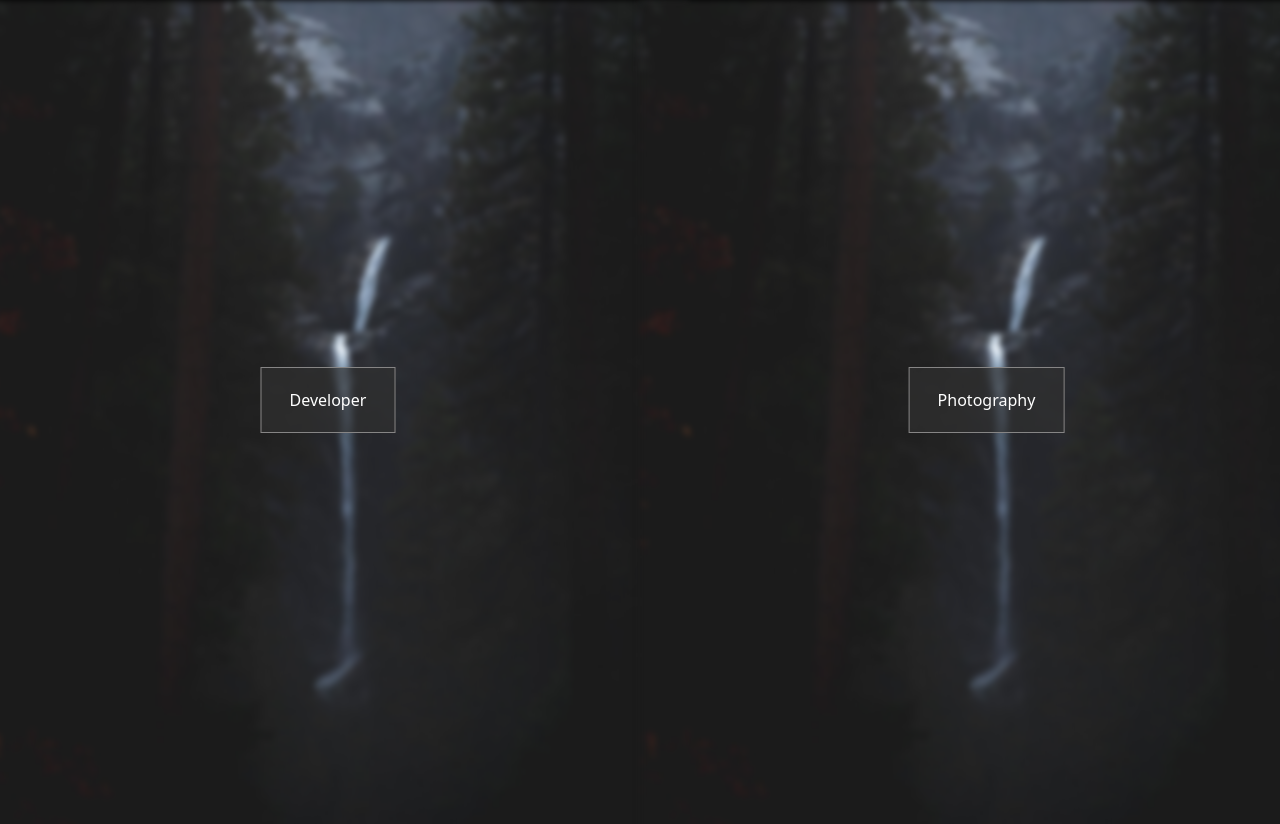
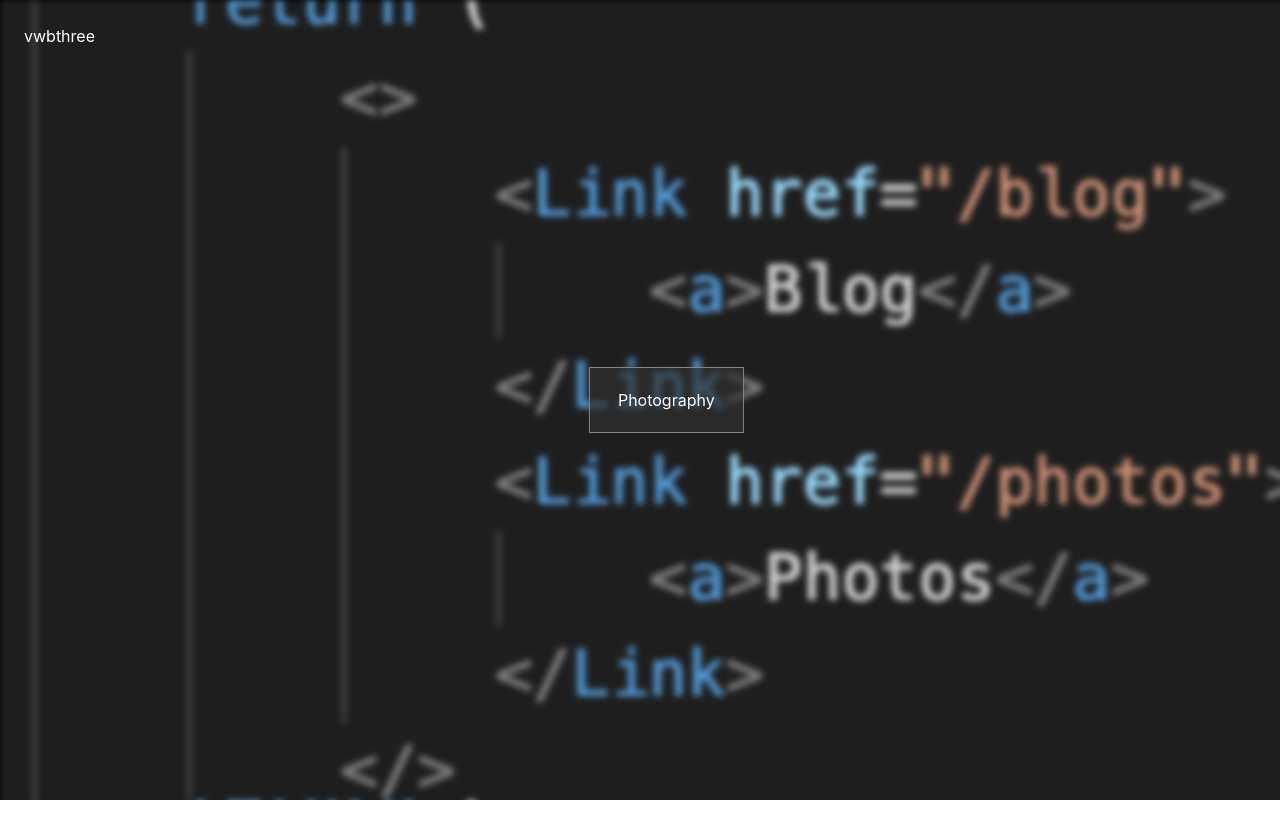
Before and after one commit to vwb/vwbthree, a Next.js app: page / in a window 1280 px wide. Before the commit the page ends 800 px from the top, so only its background shows below. Built offline with nearby package versions, Linux system fonts and the light colour scheme.

Commit message:
use snap scroll homepage

```diff
--- a/components/layout.js
+++ b/components/layout.js
@@ -5,8 +5,8 @@ import SideNav from "./SideNav";
 import { Provider as NavProvider } from "../context/navContext";
 
 const Layout = props => {
-    const { children, isOpenDefault } = props;
-    const mainClasses = `pt-4 pb-6 ${isOpenDefault ? "md:ml-64" : ""}`;
+    const { children, isOpenDefault, navClass, textColor } = props;
+    const mainClasses = `pb-6 ${isOpenDefault ? "md:ml-64" : ""}`;
 
     return (
         <>
@@ -20,7 +20,7 @@ const Layout = props => {
             </Head>
             <NavProvider>
                 <SideNav isOpenDefault={isOpenDefault} />
-                <Nav />
+                <Nav backgroundColor={navClass} textColor={textColor} />
                 <div className={mainClasses}>{children}</div>
                 <style jsx>{`
                     :global(body) {
--- a/components/nav.js
+++ b/components/nav.js
@@ -2,17 +2,21 @@ import React, { useContext } from "react";
 import { Context as NavContext } from "../context/navContext";
 import Link from "next/link";
 
-const Nav = () => {
+const Nav = ({ backgroundColor, textColor }) => {
     const testContextThing = useContext(NavContext);
     const { isNavOpen, setNavOpen } = testContextThing;
 
+    const backgroundColorClass = backgroundColor ? backgroundColor : "bg-white";
+
     return (
-        <nav className="text-center h-12 bg-white border-b border-gray-500">
+        <nav
+            className={`z-10 absolute top-0 right-0 left-0 text-center h-12 ${backgroundColorClass} ${textColor}`}
+        >
             <ul className="flex justify-start">
-                <li className="px-4 py-3 flex">
-                    <button onClick={() => setNavOpen(!isNavOpen)}>
-                        vwbthree
-                    </button>
+                <li className="px-6 py-6 flex">
+                    <Link href="/">
+                        <a>vwbthree</a>
+                    </Link>
                 </li>
             </ul>
         </nav>
--- a/pages/index.js
+++ b/pages/index.js
@@ -1,19 +1,28 @@
 import React from "react";
 import NavCard from "../components/navCard";
-import Head from "next/head";
+import Layout from "../components/layout";
 
 const Home = () => {
     return (
-        <main className="landing">
-            <Head>
-                <title>Vincent Budrovich</title>
-                <link rel="icon" href="/favicon.ico" />
-                <meta
-                    name="viewport"
-                    content="width=device-width, initial-scale=1.0"
+        <Layout
+            isOpenDefault={false}
+            navClass="bg-transparent"
+            textColor="text-white"
+        >
+            <section className="landing">
+                <div className="nav-card nav-card--left">
+                    <NavCard
+                        linkHref="/photos"
+                        linkText="Photography"
+                        img="./waterfall.jpg"
+                        imgAlt="Waterfall in Yosemite"
+                        containerStyles={{
+                            width: "100%",
+                            height: "100%"
+                        }}
                     />
-            </Head>
-            <div className="nav-card nav-card--left">
+                </div>
+                <div className="nav-card nav-card--right">
                     <NavCard
                         linkHref="/blog"
                         linkText="Developer"
@@ -25,68 +34,29 @@ const Home = () => {
                         }}
                     />
                 </div>
-            <div className="nav-card nav-card--right">
-                <NavCard
-                    linkHref="/photos"
-                    linkText="Photography"
-                    img="./waterfall.jpg"
-                    imgAlt="Waterfall in Yosemite"
-                    containerStyles={{
-                        width: "100%",
-                        height: "100%"
-                    }}
-                />
-            </div>
                 <style jsx>{`
-                main {
-                    display flex;
+                    html,
+                    body {
+                        overflow: hidden;
+                        height: 100vh;
                     }
                     .landing {
-                    position: fixed;
-                    height: 100%;
-                    width: 100%;
                         background-color: black;
+                        scroll-snap-type: mandatory;
+                        scroll-snap-points-y: repeat(100vh);
+                        scroll-snap-type: y mandatory;
+                        overflow: scroll;
+                        height: 100vh;
                     }
                     .nav-card {
-                    position: fixed;
-                }
-                @media screen and (max-width: 400px) {
-                    .nav-card--left {
-                        height: 50%;
+                        scroll-snap-align: start;
                         width: 100%;
-                        position: fixed;
-                        top: 0;
-                        left: -15px;
-                        right: -15px;
-                        bottom: 0;
-                    }
-                    .nav-card--right {
-                        width: 100%;
-                        height: 50%;
-                        position: fixed;
-                        left: -15px;
-                        bottom: 0;
-                        right: -15px;
-                    }
-                }
-                @media screen and (min-width: 400px) {
-                    .nav-card--left {
-                        width: 50%;
-                        position: fixed;
-                        top: 0;
-                        left: -15px;
-                        bottom: 0;
-                    }
-                    .nav-card--right {
-                        width: 50%;
-                        position: fixed;
-                        top: 0;
-                        bottom: 0;
-                        transform: translateX(100%);
-                    }
+                        height: 100vh;
+                        position: relative;
                     }
                 `}</style>
-        </main>
+            </section>
+        </Layout>
     );
 };
 
```
Lines whose indentation alone changed are shown as unchanged.
